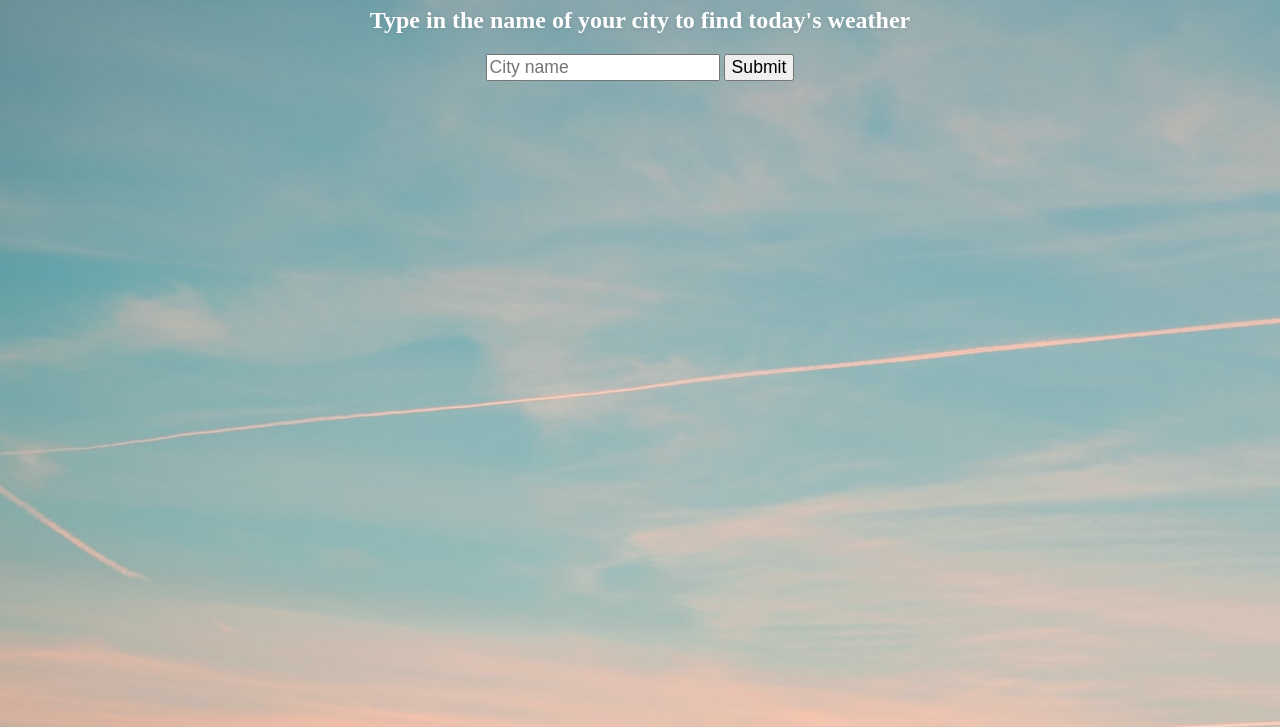
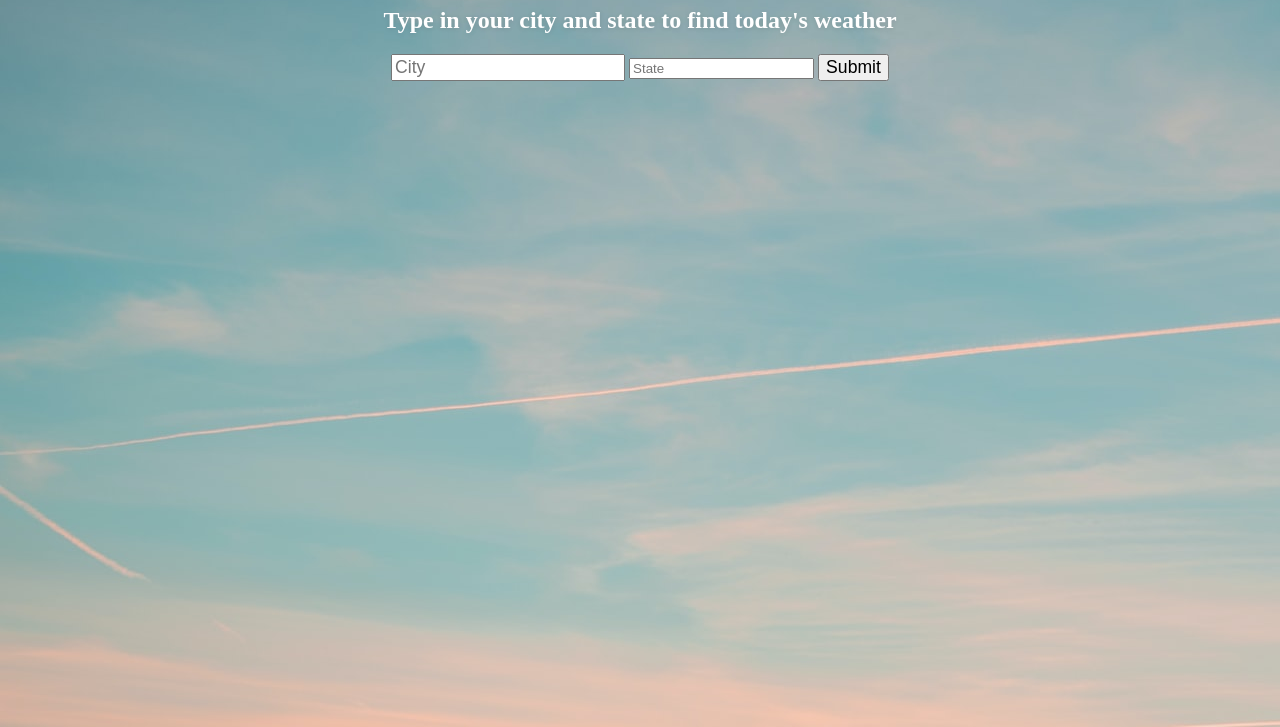
Before and after one commit to mmason27/JavascriptAPIs, a plain HTML site: page WeatherApp/index.html in a window 1280 px wide. Shown: the part 73-800 px from the top of the page. Drawn offline with Linux system fonts and the light colour scheme.

Commit message:
added input field for state

```diff
--- a/WeatherApp/index.html
+++ b/WeatherApp/index.html
@@ -9,9 +9,10 @@
 </head>
 <body>
     <h1 id="welcomeHeader">Daily Forecast</h1>
-    <h2>Type in the name of your city to find today's weather</h2>
-    <input id="cityTextBox" type="text" placeholder="City name" required>
-    <button id="enterCityButton">Submit</button>
+    <h2>Type in your city and state to find today's weather</h2>
+    <input id="cityTextBox" type="text" placeholder="City" required>
+    <input id="stateTextBox" type="text" placeholder="State" required>
+    <button id="enterCityStateButton">Submit</button>
 
     <div id="infoDisplay"></div>
 
```
